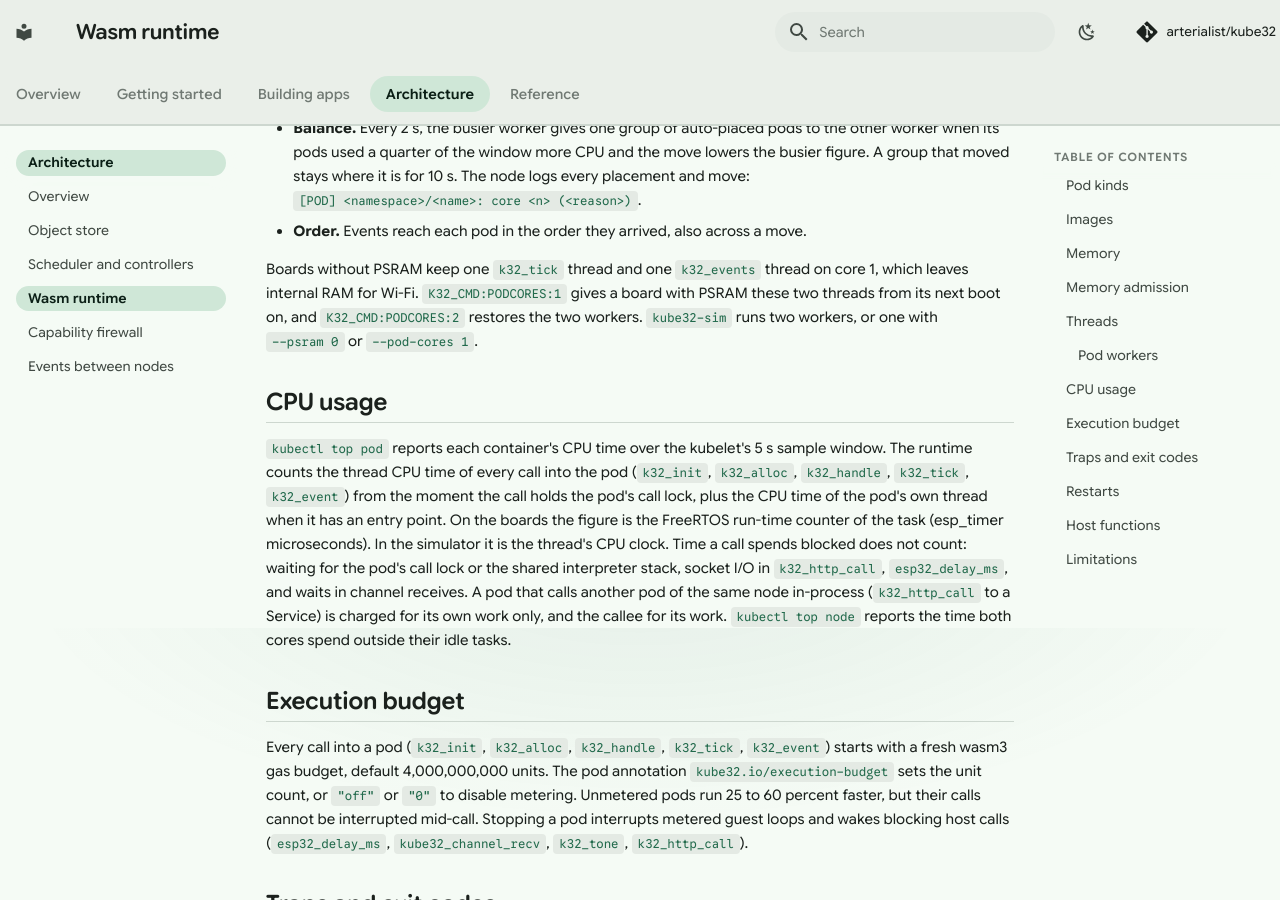
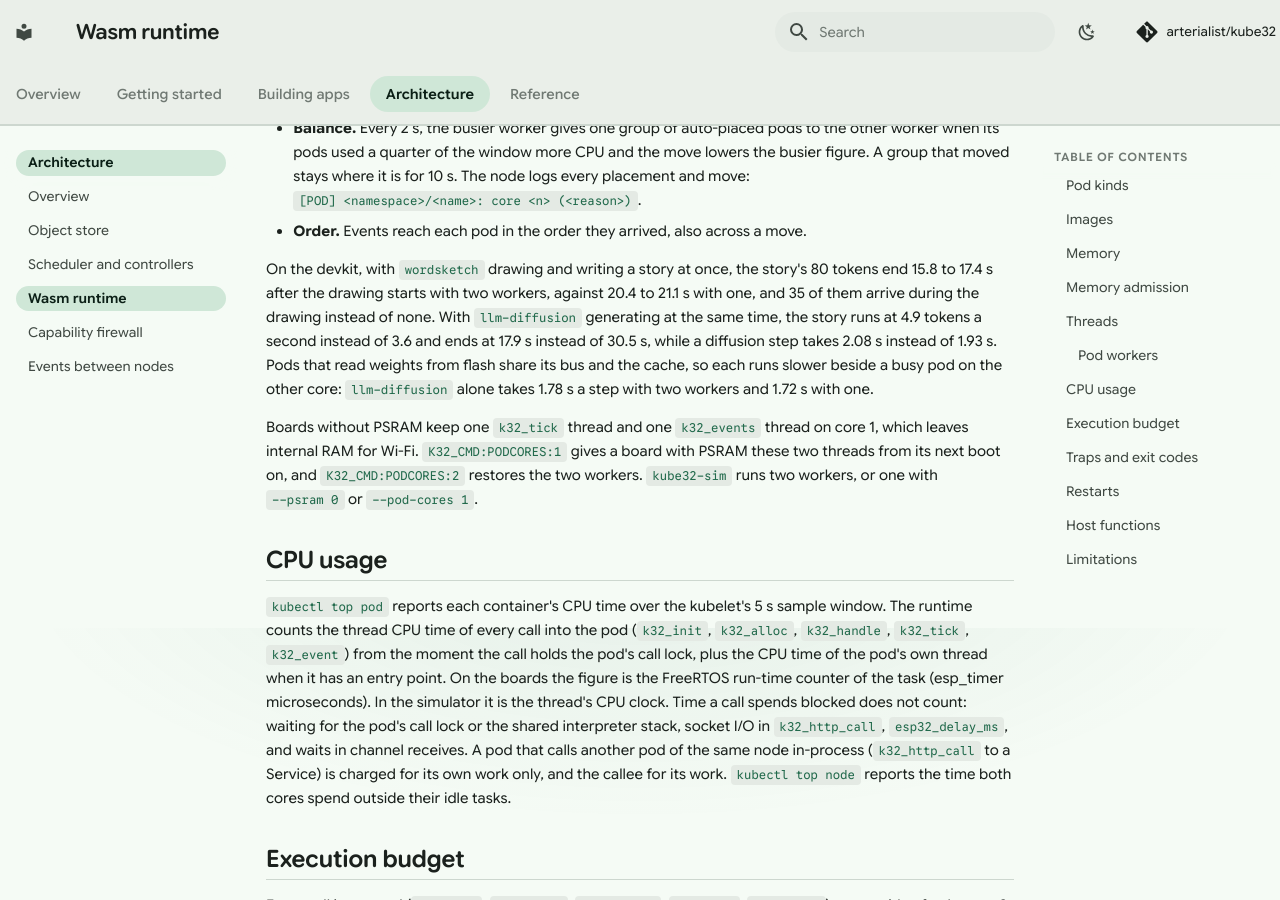
Before and after one commit to arterialist/kube32, an MkDocs documentation site: the page built from docs/architecture/wasm-runtime.md, in a window 1280 px wide and 900 px high, scrolled down 4772 px. Built offline with MkDocs 1.6.1 and Material for MkDocs 9.7.7, drawn with Linux system fonts in a browser that asks for light colours; comment, search, counter and statistics services are not loaded.

Commit message:
docs: story and drawing times with two pod workers on the devkit
wordsketch with two pod workers: the story's first token arrives 2.1 to
3.0 s after the drawing starts and 35 of its 80 tokens during the
drawing; the story ends 15.8 to 17.4 s in, against 20.4 to 21.1 s with
one worker. The drawing takes 7.1 to 8.8 s beside the story (5.5 to
6.6 s alone): both read weights through the same flash and PSRAM cache.
With llm-diffusion generating as well, the story runs at 4.9 tokens a
second instead of 3.6.

```diff
--- a/docs/architecture/wasm-runtime.md
+++ b/docs/architecture/wasm-runtime.md
@@ -69,6 +69,8 @@ A board with PSRAM runs two pod workers, one per core. Each worker ticks the pod
 - **Balance.** Every 2 s, the busier worker gives one group of auto-placed pods to the other worker when its pods used a quarter of the window more CPU and the move lowers the busier figure. A group that moved stays where it is for 10 s. The node logs every placement and move: `[POD] <namespace>/<name>: core <n> (<reason>)`.
 - **Order.** Events reach each pod in the order they arrived, also across a move.
 
+On the devkit, with `wordsketch` drawing and writing a story at once, the story's 80 tokens end 15.8 to 17.4 s after the drawing starts with two workers, against 20.4 to 21.1 s with one, and 35 of them arrive during the drawing instead of none. With `llm-diffusion` generating at the same time, the story runs at 4.9 tokens a second instead of 3.6 and ends at 17.9 s instead of 30.5 s, while a diffusion step takes 2.08 s instead of 1.93 s. Pods that read weights from flash share its bus and the cache, so each runs slower beside a busy pod on the other core: `llm-diffusion` alone takes 1.78 s a step with two workers and 1.72 s with one.
+
 Boards without PSRAM keep one `k32_tick` thread and one `k32_events` thread on core 1, which leaves internal RAM for Wi-Fi. `K32_CMD:PODCORES:1` gives a board with PSRAM these two threads from its next boot on, and `K32_CMD:PODCORES:2` restores the two workers. `kube32-sim` runs two workers, or one with `--psram 0` or `--pod-cores 1`.
 
 ## CPU usage
```
Also changed, not shown: apps/wordsketch/README.md (+1 -1 lines).
